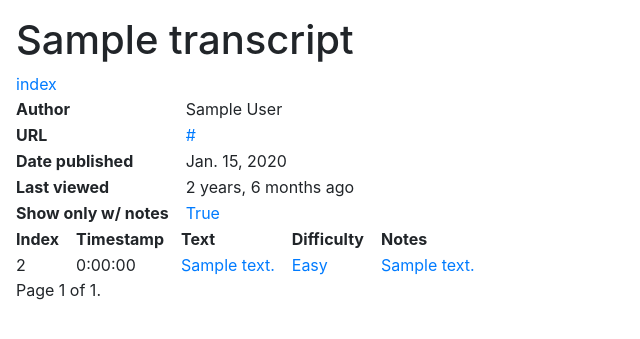
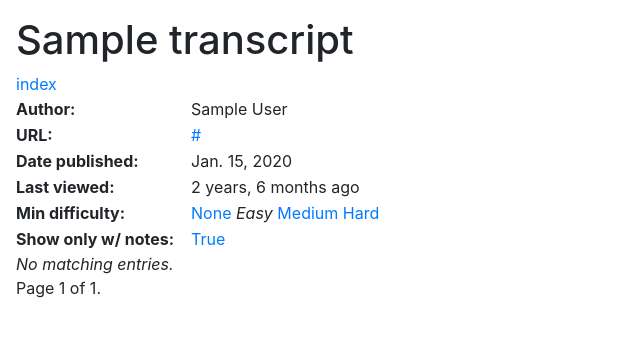
Before and after one commit to allenc256/fanyi, a Django app: page /practice/transcript/1?notes_only=true&min_difficulty=1 in a window 1280 px wide. Shown: the top 339 px of the page, without its empty margins (0-640 px from the left). Run offline with Django 4.2, Linux system fonts and the light colour scheme; tables that the repository leaves empty hold one stand-in row (values such as "Sample post"); some libraries are stand-ins or nearby versions.

Commit message:
tweak filtering

```diff
--- a/fanyi/practice/models.py
+++ b/fanyi/practice/models.py
@@ -14,6 +14,7 @@
 
 class Entry(models.Model):
     class Difficulty(models.IntegerChoices):
+        NONE = 0, _('None')
         EASY = 1, _('Easy')
         MEDIUM = 2, _('Medium')
         HARD = 3, _('Hard')
@@ -24,7 +25,7 @@
     end_ms = models.IntegerField('end (ms)', null=True)
     text_en = models.TextField('text (english)')
     notes = models.TextField('notes', null=True, blank=True)
-    difficulty = models.IntegerField(choices=Difficulty.choices, null=True, blank=True)
+    difficulty = models.IntegerField(choices=Difficulty.choices, default=Difficulty.NONE)
 
     class Meta:
         ordering = ['index']
--- a/fanyi/practice/static/practice/transcript.css
+++ b/fanyi/practice/static/practice/transcript.css
@@ -13,6 +13,10 @@
 td, th {
     padding-left: 1em;
     vertical-align: top;
+}
+
+.min-difficulty {
+    font-style: italic;
 }
 
 .empty-content {
--- a/fanyi/practice/templates/practice/transcript.html
+++ b/fanyi/practice/templates/practice/transcript.html
@@ -25,24 +25,36 @@
     </div>
     <table>
         <tr>
-            <td class="metadata-header">Author</td>
+            <td class="metadata-header">Author:</td>
             <td>{{ transcript.author }}</td>
         </tr>
         <tr>
-            <td class="metadata-header">URL</td>
+            <td class="metadata-header">URL:</td>
             <td><a href="{{ transcript.url }}">{{ transcript.url }}</td>
         </tr>
         <tr>
-            <td class="metadata-header">Date published</td>
+            <td class="metadata-header">Date published:</td>
             <td>{{ transcript.date_published }}</td>
         </tr>
         <tr>
-            <td class="metadata-header">Last viewed</td>
+            <td class="metadata-header">Last viewed:</td>
             <td>{{ last_viewed | naturaltime }}</td>
         </tr>
         <tr>
-            <td class="metadata-header">Show only w/ notes</td>
-            <td><a href="?notes_only={{ notes_only_toggle | lower }}">{{ notes_only }}</a></td>
+            <td class="metadata-header">Min difficulty:</td>
+            <td>
+                {% for difficulty in difficulties %}
+                    {% if min_difficulty == difficulty.0 %}
+                        <span class="min-difficulty">{{ difficulty.1 }}</span>
+                    {% else %}
+                        <a href="?notes_only={{ notes_only_toggle | lower }}&min_difficulty={{ difficulty.0 }}">{{ difficulty.1 }}</a>
+                    {% endif %}
+                {% endfor %}
+            </td>
+        </tr>
+        <tr>
+            <td class="metadata-header">Show only w/ notes:</td>
+            <td><a href="?notes_only={{ notes_only_toggle | lower }}&min_difficulty={{ min_difficulty }}">{{ notes_only }}</a></td>
         </tr>
     </table>
     {% if page_obj %}
@@ -95,8 +107,8 @@
     <div class="pagination">
         <span class="step-links">
             {% if page_obj.has_previous %}
-                <a href="?page=1&notes_only={{ notes_only | lower }}">&laquo; first</a>
-                <a href="?page={{ page_obj.previous_page_number }}&notes_only={{ notes_only | lower }}">previous</a>
+                <a href="?page=1&notes_only={{ notes_only | lower }}&min_difficulty={{ min_difficulty }}">&laquo; first</a>
+                <a href="?page={{ page_obj.previous_page_number }}&notes_only={{ notes_only | lower }}&min_difficulty={{ min_difficulty }}">previous</a>
             {% endif %}
 
             <span class="current">
@@ -104,8 +116,8 @@
             </span>
 
             {% if page_obj.has_next %}
-                <a href="?page={{ page_obj.next_page_number }}&notes_only={{ notes_only | lower }}">next</a>
-                <a href="?page={{ page_obj.paginator.num_pages }}&notes_only={{ notes_only | lower }}">last &raquo;</a>
+                <a href="?page={{ page_obj.next_page_number }}&notes_only={{ notes_only | lower }}&min_difficulty={{ min_difficulty }}">next</a>
+                <a href="?page={{ page_obj.paginator.num_pages }}&notes_only={{ notes_only | lower }}&min_difficulty={{ min_difficulty }}">last &raquo;</a>
             {% endif %}
         </span>
     </div>
--- a/fanyi/practice/views.py
+++ b/fanyi/practice/views.py
@@ -31,12 +31,16 @@
         qs = Entry.objects.filter(transcript=self.kwargs['transcript_pk'])
         if self._is_notes_only():
             qs = qs.filter(Q(notes__isnull=False) & ~Q(notes=''))
+        min_difficulty = self._min_difficulty()
+        if min_difficulty > 0:
+            qs = qs.filter(Q(difficulty__gte=min_difficulty))
         return qs.order_by('index') \
             .all() \
             .prefetch_related('translation_set')
 
     def get_context_data(self, **kwargs):
         context = super().get_context_data(**kwargs)
+
         transcript = Transcript.objects.get(pk=self.kwargs['transcript_pk'])
         context['transcript'] = transcript
         context['transcript_next'] = Transcript.objects.only('pk') \
@@ -47,15 +51,24 @@
             .filter(pk__lt=self.kwargs['transcript_pk']) \
             .order_by('-pk') \
             .first()
+
         context['notes_only'] = self._is_notes_only()
         context['notes_only_toggle'] = not context['notes_only']
+
+        context['difficulties'] = Entry.Difficulty.choices
+        context['min_difficulty'] = self._min_difficulty()
+
         context['last_viewed'] = transcript.last_viewed
         transcript.last_viewed = timezone.now()
         transcript.save()
+
         return context
 
     def _is_notes_only(self):
         return self.request.GET.get('notes_only', '').lower() in ('t', 'true')
+
+    def _min_difficulty(self):
+        return int(self.request.GET.get('min_difficulty', 0))
 
 
 class NotesView(generic.edit.UpdateView):
```
Also changed, not shown: fanyi/practice/migrations/0017_alter_entry_difficulty.py (added).
